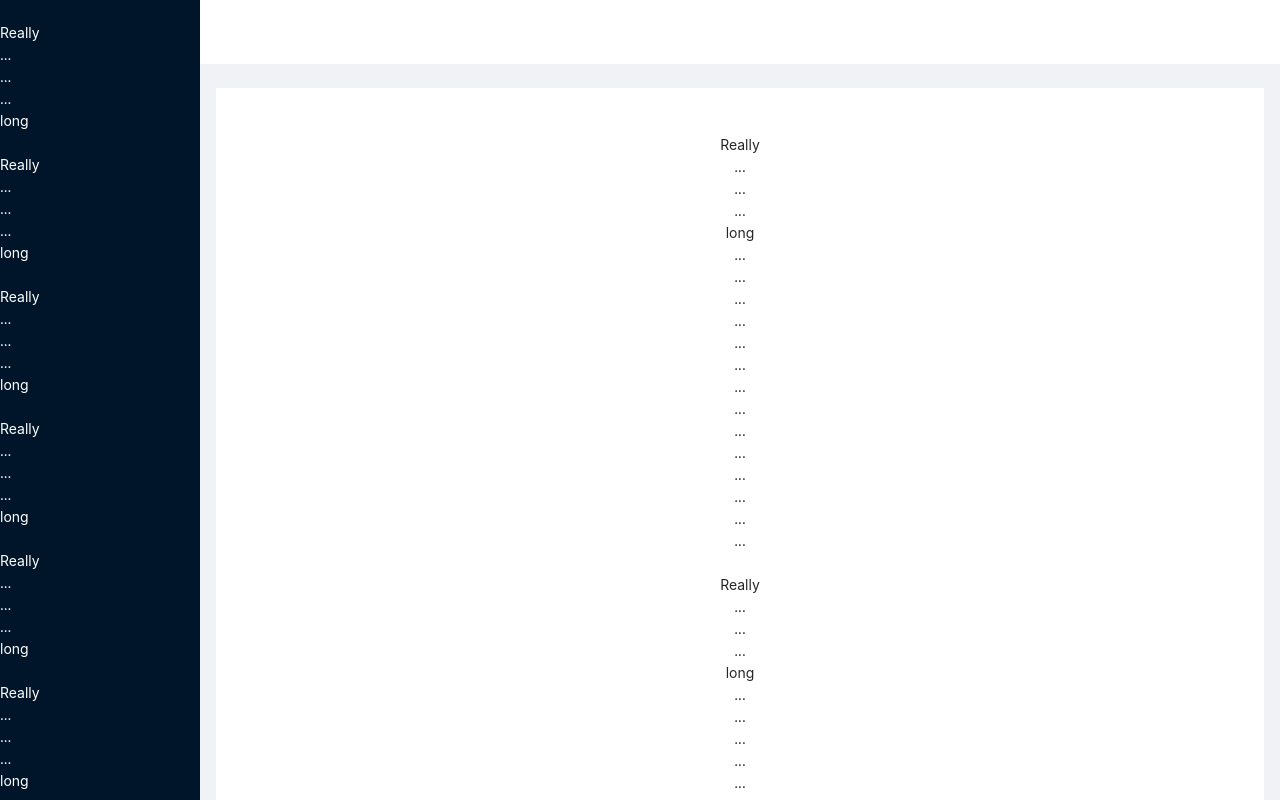
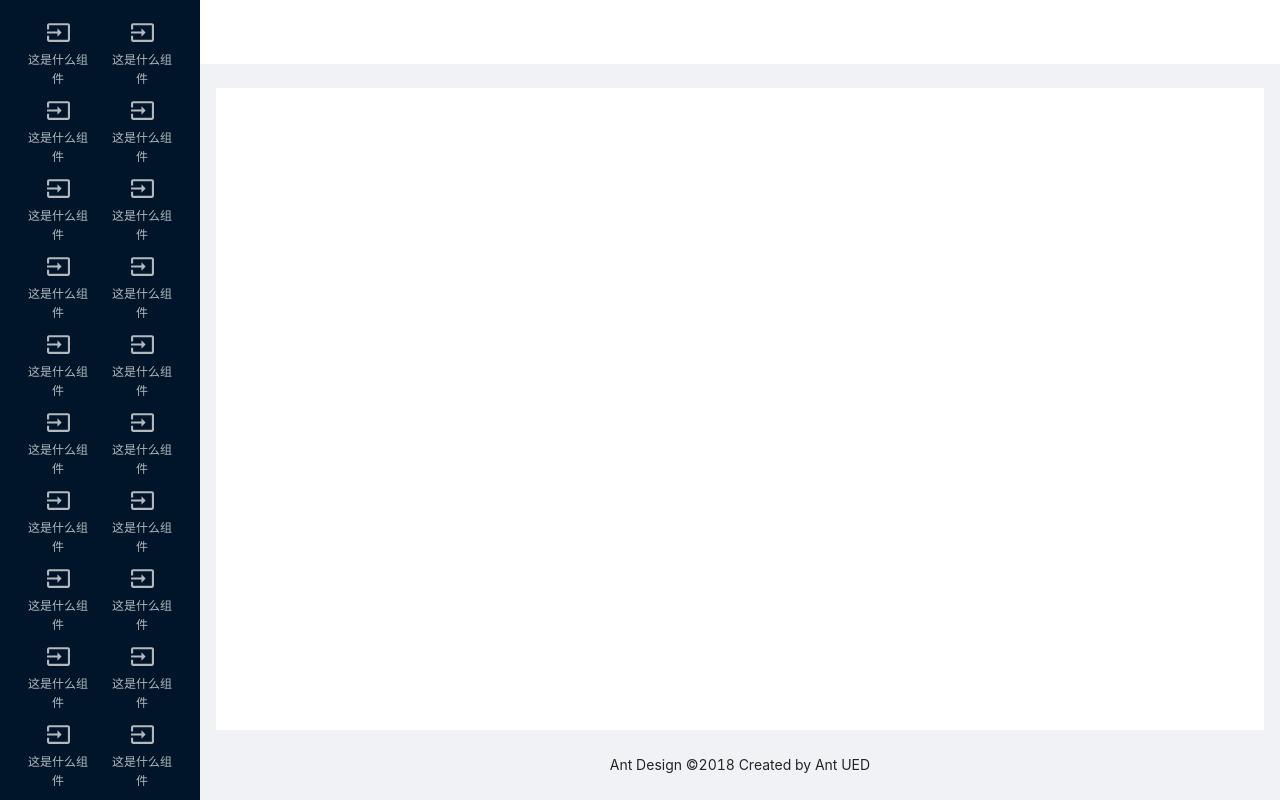
Before and after one commit to largezhou/blocks-fe, a Vue app: page / in a window 1280 px wide. Shown: the top 800 px of the page. Built offline with nearby package versions, Linux system fonts and the light colour scheme.

Commit message:
布局和 svg 图标

```diff
--- a/package.json
+++ b/package.json
@@ -4,7 +4,8 @@
   "scripts": {
     "dev": "vite",
     "build": "vue-tsc --noEmit && vite build",
-    "serve": "vite preview"
+    "serve": "vite preview",
+    "svgo": "svgo -f src/icons/**"
   },
   "dependencies": {
     "ant-design-vue": "^3.0.0-beta.1",
@@ -23,9 +24,11 @@
     "eslint-plugin-node": "^11.1.0",
     "eslint-plugin-promise": "^6.0.0",
     "eslint-plugin-vue": "^8.2.0",
+    "less": "^4.1.2",
     "rollup-plugin-external-globals": "^0.6.1",
     "typescript": "^4.4.3",
     "vite": "^2.6.4",
+    "vite-plugin-svg-icons": "^1.1.0",
     "vue-tsc": "^0.3.0"
   }
 }
--- /dev/null
+++ b/src/components/layout/index.vue
@@ -0,0 +1,64 @@
+<script setup lang="ts">
+import {
+  Layout,
+  LayoutSider,
+  LayoutHeader,
+  LayoutContent,
+  LayoutFooter,
+} from 'ant-design-vue'
+
+</script>
+
+<template>
+  <Layout class="layout">
+    <LayoutSider class="layout-sider">
+      <slot name="sider"/>
+    </LayoutSider>
+    <Layout :style="{ marginLeft: '200px' }">
+      <LayoutHeader class="layout-header">
+        <slot name="header"/>
+      </LayoutHeader>
+      <LayoutContent class="layout-content">
+        <div>
+          <slot name="content"/>
+        </div>
+      </LayoutContent>
+      <LayoutFooter :style="{ textAlign: 'center' }">
+        <slot name="footer">
+          Ant Design ©2018 Created by Ant UED
+        </slot>
+      </LayoutFooter>
+    </Layout>
+  </Layout>
+</template>
+
+<style lang="less" scoped>
+.layout {
+  min-height: 100%;
+
+  .layout-sider {
+    overflow: auto;
+    height: 100vh;
+    position: fixed;
+    left: 0;
+    color: white;
+  }
+
+  .layout-header {
+    background: #fff;
+    padding: 0;
+  }
+
+  .layout-content {
+    margin: 24px 16px 0;
+    overflow: initial;
+
+    > div {
+      padding: 24px;
+      background: #fff;
+      text-align: center;
+      min-height: 100%;
+    }
+  }
+}
+</style>
--- a/src/components/page-editor/index.vue
+++ b/src/components/page-editor/index.vue
@@ -1,328 +1,46 @@
 <script setup lang="ts">
-import {
-  Layout,
-  LayoutSider,
-  LayoutHeader,
-  LayoutContent,
-  LayoutFooter,
-} from 'ant-design-vue'
+import Layout from '@/components/layout/index.vue'
+import SvgIcon from '@/components/svg-icon/index.vue'
 
 </script>
 
 <template>
   <Layout>
-    <LayoutSider :style="{ overflow: 'auto', height: '100vh', position: 'fixed', left: 0, color: 'white' }">
-      <br>
-      Really
-      <br>
-      ...
-      <br>
-      ...
-      <br>
-      ...
-      <br>
-      long
-      <br>
-      <br>
-      Really
-      <br>
-      ...
-      <br>
-      ...
-      <br>
-      ...
-      <br>
-      long
-      <br>
-      <br>
-      Really
-      <br>
-      ...
-      <br>
-      ...
-      <br>
-      ...
-      <br>
-      long
-      <br>
-      <br>
-      Really
-      <br>
-      ...
-      <br>
-      ...
-      <br>
-      ...
-      <br>
-      long
-      <br>
-      <br>
-      Really
-      <br>
-      ...
-      <br>
-      ...
-      <br>
-      ...
-      <br>
-      long
-      <br>
-      <br>
-      Really
-      <br>
-      ...
-      <br>
-      ...
-      <br>
-      ...
-      <br>
-      long
-      <br>
-      <br>
-      Really
-      <br>
-      ...
-      <br>
-      ...
-      <br>
-      ...
-      <br>
-      long
-      <br>
-      <br>
-      Really
-      <br>
-      ...
-      <br>
-      ...
-      <br>
-      ...
-      <br>
-      long
-      <br>
-      <br>
-      Really
-      <br>
-      ...
-      <br>
-      ...
-      <br>
-      ...
-      <br>
-      long
-      <br>
-      <br>
-      Really
-      <br>
-      ...
-      <br>
-      ...
-      <br>
-      ...
-      <br>
-      long
-      <br>
-    </LayoutSider>
-    <Layout :style="{ marginLeft: '200px' }">
-      <LayoutHeader :style="{ background: '#fff', padding: 0 }"/>
-      <LayoutContent :style="{ margin: '24px 16px 0', overflow: 'initial' }">
-        <div :style="{ padding: '24px', background: '#fff', textAlign: 'center' }">
-          <br>
-          Really
-          <br>
-          ...
-          <br>
-          ...
-          <br>
-          ...
-          <br>
-          long
-          <br>
-          ...
-          <br>
-          ...
-          <br>
-          ...
-          <br>
-          ...
-          <br>
-          ...
-          <br>
-          ...
-          <br>
-          ...
-          <br>
-          ...
-          <br>
-          ...
-          <br>
-          ...
-          <br>
-          ...
-          <br>
-          ...
-          <br>
-          ...
-          <br>
-          ...
-          <br><br>
-          Really
-          <br>
-          ...
-          <br>
-          ...
-          <br>
-          ...
-          <br>
-          long
-          <br>
-          ...
-          <br>
-          ...
-          <br>
-          ...
-          <br>
-          ...
-          <br>
-          ...
-          <br>
-          ...
-          <br>
-          ...
-          <br>
-          ...
-          <br>
-          ...
-          <br>
-          ...
-          <br>
-          ...
-          <br>
-          ...
-          <br>
-          ...
-          <br>
-          ...
-          <br><br>
-          Really
-          <br>
-          ...
-          <br>
-          ...
-          <br>
-          ...
-          <br>
-          long
-          <br>
-          ...
-          <br>
-          ...
-          <br>
-          ...
-          <br>
-          ...
-          <br>
-          ...
-          <br>
-          ...
-          <br>
-          ...
-          <br>
-          ...
-          <br>
-          ...
-          <br>
-          ...
-          <br>
-          ...
-          <br>
-          ...
-          <br>
-          ...
-          <br>
-          ...
-          <br><br>
-          Really
-          <br>
-          ...
-          <br>
-          ...
-          <br>
-          ...
-          <br>
-          long
-          <br>
-          ...
-          <br>
-          ...
-          <br>
-          ...
-          <br>
-          ...
-          <br>
-          ...
-          <br>
-          ...
-          <br>
-          ...
-          <br>
-          ...
-          <br>
-          ...
-          <br>
-          ...
-          <br>
-          ...
-          <br>
-          ...
-          <br>
-          ...
-          <br>
-          ...
-          <br><br>
-          Really
-          <br>
-          ...
-          <br>
-          ...
-          <br>
-          ...
-          <br>
-          long
-          <br>
-          ...
-          <br>
-          ...
-          <br>
-          ...
-          <br>
-          ...
-          <br>
-          ...
-          <br>
-          ...
-          <br>
-          ...
-          <br>
-          ...
-          <br>
-          ...
-          <br>
-          ...
-          <br>
-          ...
-          <br>
-          ...
-          <br>
-          ...
-          <br>
-          ...
-          <br>
+    <template #sider>
+      <div class="components">
+        <div
+          v-for="j in 20"
+          :key="j"
+          class="component-item"
+        >
+          <SvgIcon name="component-input"/>
+          <span class="component-name">这是什么组件</span>
         </div>
-      </LayoutContent>
-      <LayoutFooter :style="{ textAlign: 'center' }">
-        Ant Design ©2018 Created by Ant UED
-      </LayoutFooter>
-    </Layout>
+      </div>
+    </template>
+    <template #content/>
   </Layout>
 </template>
+
+<style lang="less">
+.components {
+  padding: 16px;
+  display: flex;
+  flex-wrap: wrap;
+  justify-content: space-around;
+
+  .component-item {
+    display: inline-block;
+    width: 70px;
+    height: 70px;
+    margin: 4px 0;
+    text-align: center;
+    color: #b3b9bf;
+
+    .component-name {
+      display: block;
+      font-size: 12px;
+    }
+  }
+}
+</style>
--- /dev/null
+++ b/src/components/svg-icon/index.vue
@@ -0,0 +1,26 @@
+<script setup lang="ts">
+import { computed } from 'vue'
+
+interface Props {
+  name: {
+    type: string,
+    required: true,
+  },
+  color?: string,
+  size?: number,
+}
+
+const props = withDefaults(defineProps<Props>(), {
+  color: '#b3b9bf',
+  size: 25,
+})
+
+const symbolId = computed(() => `#icon-${props.name}`)
+const sizeStyle = computed(() => `${props.size}px`)
+</script>
+
+<template>
+  <svg aria-hidden="true" :style="{ width: sizeStyle, height: sizeStyle }">
+    <use :href="symbolId" :fill="props.color"/>
+  </svg>
+</template>
--- a/src/main.ts
+++ b/src/main.ts
@@ -4,9 +4,13 @@ import { createApp, defineAsyncComponent } from 'vue'
 import App from '@/App.vue'
 import 'ant-design-vue/dist/antd.css'
 import externalComponent from '@/utils/external-component'
+import '@/styles/index.less'
+import 'virtual:svg-icons-register'
 
 const app = createApp(App)
 
-app.component('BCounter', defineAsyncComponent(() => externalComponent('BCounter')))
+for (const pluginName of Object.keys(window.plugins)) {
+  app.component(pluginName, defineAsyncComponent(() => externalComponent(pluginName)))
+}
 
 app.mount('#app')
--- /dev/null
+++ b/src/styles/index.less
@@ -0,0 +1,3 @@
+#app {
+  height: 100%;
+}
--- a/tsconfig.json
+++ b/tsconfig.json
@@ -9,6 +9,7 @@
     "sourceMap": true,
     "resolveJsonModule": true,
     "esModuleInterop": true,
+    "noEmitOnError": true,
     "lib": [
       "esnext",
       "dom"
--- a/vite.config.ts
+++ b/vite.config.ts
@@ -1,11 +1,20 @@
 import { defineConfig } from 'vite'
 import vue from '@vitejs/plugin-vue'
-import path from 'path'
+import * as path from 'path'
 import commonjs from '@rollup/plugin-commonjs'
 import externalGlobals from 'rollup-plugin-external-globals'
+import viteSvgIcons from 'vite-plugin-svg-icons'
 
 export default defineConfig({
-  plugins: [vue()],
+  plugins: [
+    vue(),
+    viteSvgIcons({
+      iconDirs: [
+        path.resolve(__dirname, 'src/icons'),
+      ],
+      symbolId: 'icon-[dir]-[name]',
+    }),
+  ],
   build: {
     rollupOptions: {
       external: ['vue'],
```
Also changed, not shown: src/icons/component/input.svg (added), 1 other file (tests, documents, lock files or other folders).
